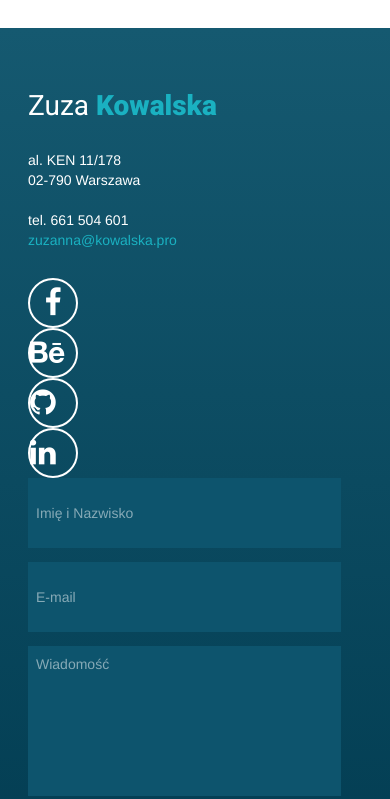
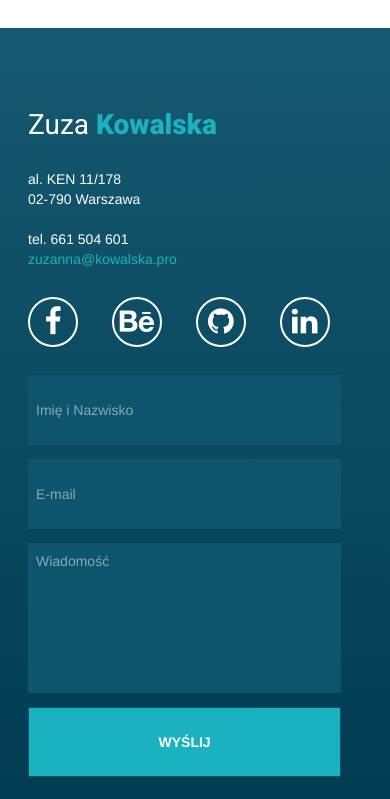
Before and after one commit to zuza-ewa-kowalska/portfolio-onepage-website, a website: page app/index.html in a window 390 px wide. Shown: the part 4220-5019 px from the top of the page. Drawn offline with nearby package versions, Linux system fonts and the light colour scheme.

Commit message:
responsive contact

```diff
--- a/app/css/responsive.css
+++ b/app/css/responsive.css
@@ -41,6 +41,21 @@
             margin-left: 2em;
         }
 
+        #contact .col-sm-1 {
+            display: inline;
+        }
+
+        #contact .circle {
+            margin: 0 auto;
+            display: inline-block;
+        }
+
+        #contact form {
+            margin-top: 2em;
+        }
+
+
+
 
     }
     @media all and (max-width: 480px) {}
--- a/app/index.html
+++ b/app/index.html
@@ -143,13 +143,13 @@
                     <div class="col-sm-1"><div class="circle text-center">
                         <i class="fa fa-3x fa-facebook" aria-hidden="true"></i>
                     </div></div>
-                    <div class="col-sm-1"><div class="circle">
+                    <div class="col-sm-1"><div class="circle text-center">
                         <i class="fa fa-3x fa-behance" aria-hidden="true"></i>
                     </div></div>
-                    <div class="col-sm-1"><div class="circle">
+                    <div class="col-sm-1"><div class="circle text-center">
                         <i class="fa fa-3x fa-github" aria-hidden="true"></i>
                     </div></div>
-                    <div class="col-sm-1"><div class="circle">
+                    <div class="col-sm-1"><div class="circle text-center">
                         <i class="fa fa-3x fa-linkedin" aria-hidden="true"></i>
                     </div></div>
                 </div>
--- a/app/scss/_contact.scss
+++ b/app/scss/_contact.scss
@@ -48,10 +48,6 @@ form {
         color: $white;
         border: 2px solid $white;
         border-radius: 50%;
-line-height: 4em;
-    }
-
-    .fa {
-        margin: 0 auto;
+        line-height: 4em;
     }
 }
```
Also changed, not shown: app/css/style.css.
